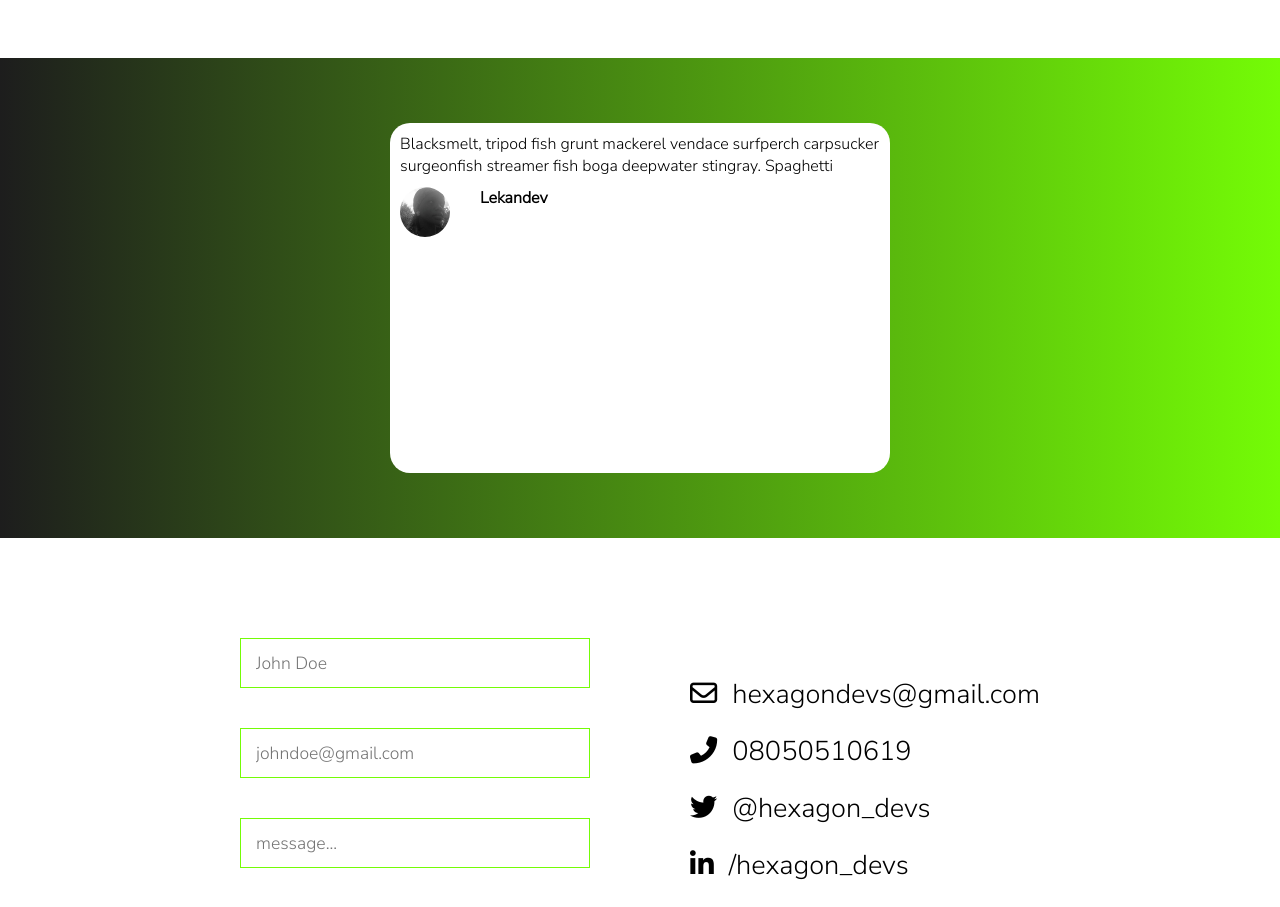
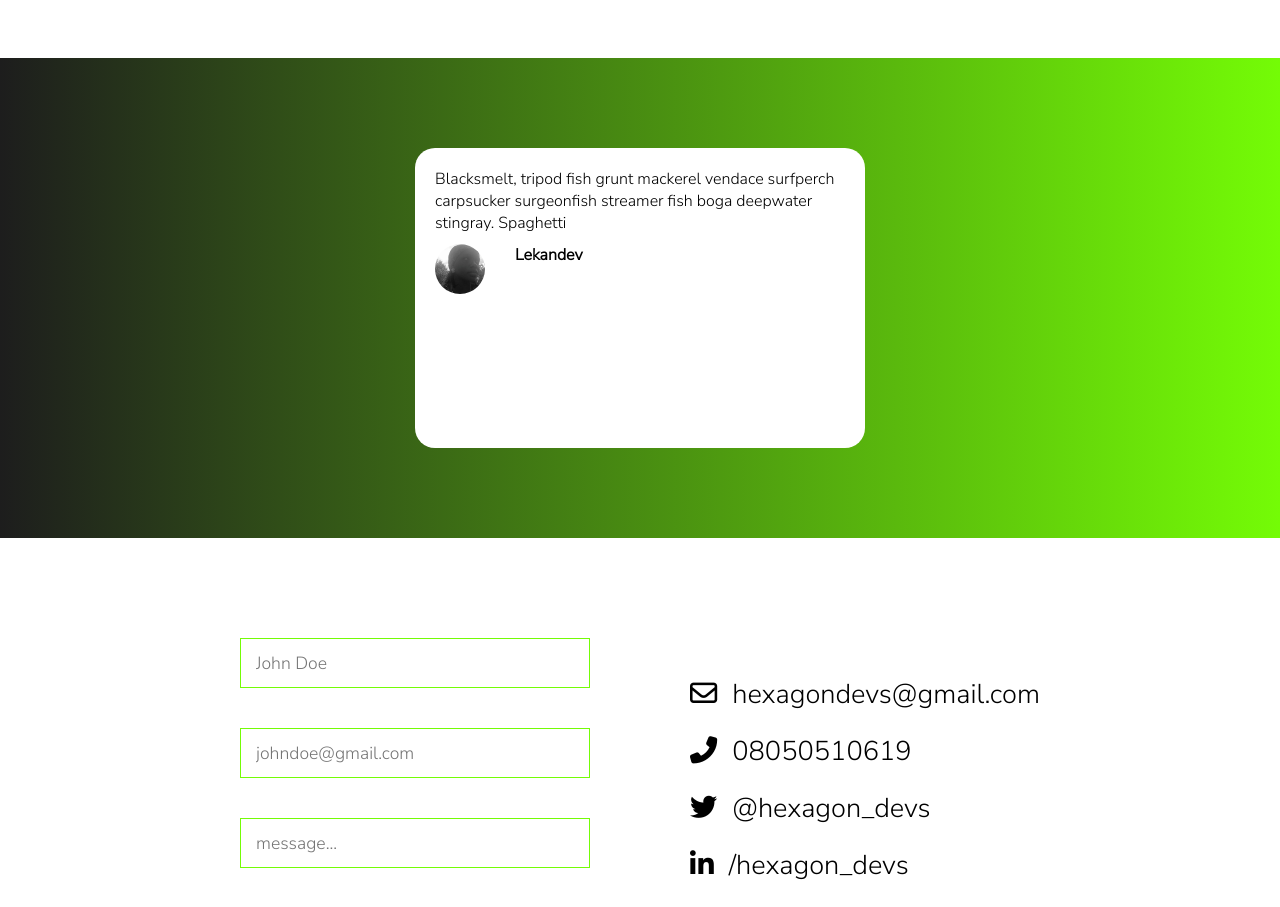
Before and after one commit to lekandev/hexagon.ng, a Vue app: page / in a window 1280 px wide. Shown: the part 3720-4627 px from the top of the page. Built offline with nearby package versions, Linux system fonts and the light colour scheme; what particles.vue3 would draw is missing.

Commit message:
Update Testimonial.vue

```diff
--- a/src/components/Testimonial.vue
+++ b/src/components/Testimonial.vue
@@ -25,10 +25,10 @@ export default {
 @import "./utilities/_variables";
 
 .testimonial {
-    width: 500px;
-    height: 350px;
+    width: 450px;
+    height: 300px;
     border-radius: 20px;
-    padding: 10px;
+    padding: 20px;
     background-color: $secondary-color;
 
     .testimonial__content {
```
